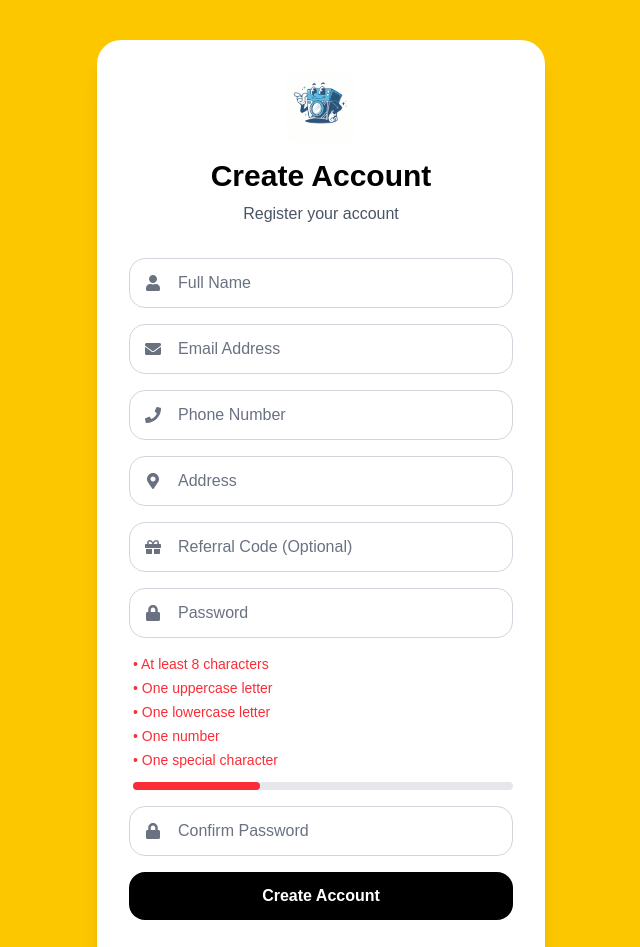
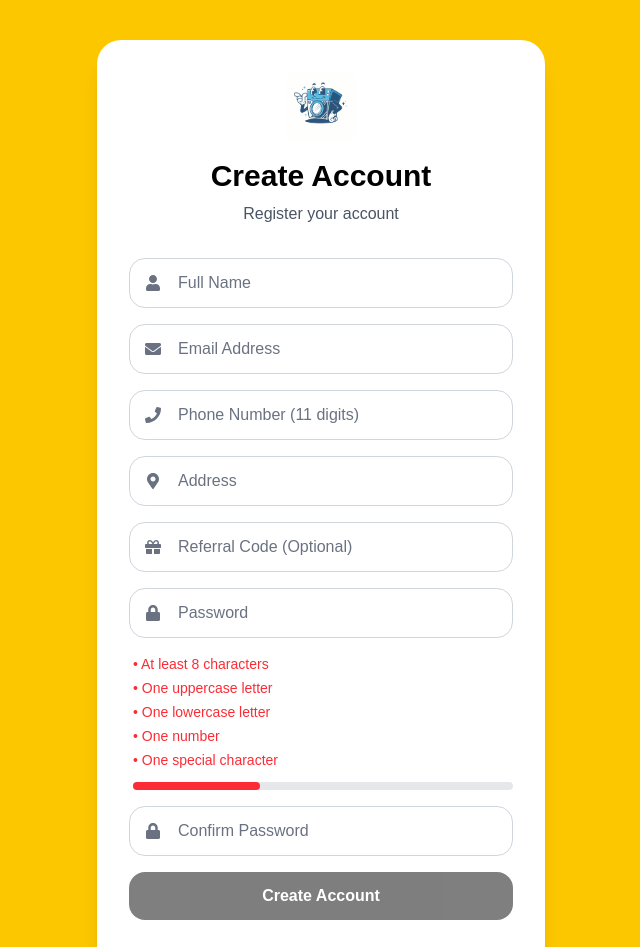
Before and after one commit to adamuchindoo/spotless-frontend, a Next.js app: page /register in a window 1280 px wide. Shown: the top 947 px of the page, without its empty margins (319-959 px from the left). Built offline with nearby package versions, Linux system fonts and the light colour scheme.

Commit message:
login update

```diff
--- a/app/register/RegisterForm.tsx
+++ b/app/register/RegisterForm.tsx
@@ -13,6 +13,9 @@ import {
   FaLock,
   FaGift,
 } from "react-icons/fa";
+
+const EMAIL_REGEX = /^[^\s@]+@[^\s@]+\.[^\s@]+$/;
+const PHONE_REGEX = /^\d{11}$/;
 
 export default function RegisterForm() {
   const router = useRouter();
@@ -30,7 +33,17 @@ export default function RegisterForm() {
     referral_code: "",
   });
 
-  /* ================= PASSWORD VALIDATION ================= */
+  const [touched, setTouched] = useState({
+    email: false,
+    phone_number: false,
+    confirm_password: false,
+  });
+
+  /* ================= VALIDATION ================= */
+
+  const emailValid = EMAIL_REGEX.test(formData.email);
+  const phoneValid = PHONE_REGEX.test(formData.phone_number);
+  const passwordsMatch = formData.password === formData.confirm_password;
 
   const passwordRules = {
     minLength: formData.password.length >= 8,
@@ -43,6 +56,15 @@ export default function RegisterForm() {
   const isPasswordValid = Object.values(passwordRules).every(Boolean);
 
   const strength = Object.values(passwordRules).filter(Boolean).length;
+
+  const isFormValid =
+    formData.full_name.trim().length > 0 &&
+    emailValid &&
+    phoneValid &&
+    formData.address.trim().length > 0 &&
+    isPasswordValid &&
+    passwordsMatch &&
+    formData.confirm_password.length > 0;
 
   /* ================= AUTO FILL REF ================= */
 
@@ -60,10 +82,12 @@ export default function RegisterForm() {
   /* ================= HANDLE INPUT ================= */
 
   const handleChange = (e: React.ChangeEvent<HTMLInputElement>) => {
-    setFormData({
-      ...formData,
-      [e.target.name]: e.target.value,
-    });
+    setFormData({ ...formData, [e.target.name]: e.target.value });
+  };
+
+  const handleBlur = (e: React.FocusEvent<HTMLInputElement>) => {
+    const { name } = e.target;
+    if (name in touched) setTouched({ ...touched, [name]: true });
   };
 
   /* ================= SUBMIT ================= */
@@ -140,33 +164,46 @@ export default function RegisterForm() {
           </div>
 
           {/* EMAIL */}
+          <div>
             <div className="relative">
               <FaEnvelope className="absolute left-4 top-1/2 -translate-y-1/2 text-gray-500" />
-
               <input
-              type="email"
+                type="text"
                 name="email"
                 placeholder="Email Address"
                 value={formData.email}
                 onChange={handleChange}
-              className="w-full border border-gray-300 bg-white text-black placeholder:text-gray-500 p-3 pl-12 rounded-2xl outline-none focus:ring-2 focus:ring-black"
-              required
+                onBlur={handleBlur}
+                className={`w-full border bg-white text-black placeholder:text-gray-500 p-3 pl-12 rounded-2xl outline-none focus:ring-2 focus:ring-black ${
+                  touched.email && !emailValid ? "border-red-500" : "border-gray-300"
+                }`}
               />
+            </div>
+            {touched.email && !emailValid && (
+              <p className="text-red-500 text-xs mt-1 ml-1">Enter a valid email address.</p>
+            )}
           </div>
 
           {/* PHONE */}
+          <div>
             <div className="relative">
               <FaPhone className="absolute left-4 top-1/2 -translate-y-1/2 text-gray-500" />
-
               <input
-              type="text"
+                type="tel"
                 name="phone_number"
-              placeholder="Phone Number"
+                placeholder="Phone Number (11 digits)"
                 value={formData.phone_number}
                 onChange={handleChange}
-              className="w-full border border-gray-300 bg-white text-black placeholder:text-gray-500 p-3 pl-12 rounded-2xl outline-none focus:ring-2 focus:ring-black"
-              required
+                onBlur={handleBlur}
+                maxLength={11}
+                className={`w-full border bg-white text-black placeholder:text-gray-500 p-3 pl-12 rounded-2xl outline-none focus:ring-2 focus:ring-black ${
+                  touched.phone_number && !phoneValid ? "border-red-500" : "border-gray-300"
+                }`}
               />
+            </div>
+            {touched.phone_number && !phoneValid && (
+              <p className="text-red-500 text-xs mt-1 ml-1">Phone number must be exactly 11 digits.</p>
+            )}
           </div>
 
           {/* ADDRESS */}
@@ -271,25 +308,31 @@ export default function RegisterForm() {
           </div>
 
           {/* CONFIRM PASSWORD */}
+          <div>
             <div className="relative">
               <FaLock className="absolute left-4 top-1/2 -translate-y-1/2 text-gray-500" />
-
               <input
                 type="password"
                 name="confirm_password"
                 placeholder="Confirm Password"
                 value={formData.confirm_password}
                 onChange={handleChange}
-              className="w-full border border-gray-300 bg-white text-black placeholder:text-gray-500 p-3 pl-12 rounded-2xl outline-none focus:ring-2 focus:ring-black"
-              required
+                onBlur={handleBlur}
+                className={`w-full border bg-white text-black placeholder:text-gray-500 p-3 pl-12 rounded-2xl outline-none focus:ring-2 focus:ring-black ${
+                  touched.confirm_password && !passwordsMatch ? "border-red-500" : "border-gray-300"
+                }`}
               />
+            </div>
+            {touched.confirm_password && !passwordsMatch && (
+              <p className="text-red-500 text-xs mt-1 ml-1">Passwords do not match.</p>
+            )}
           </div>
 
           {/* BUTTON */}
           <button
             type="submit"
-            disabled={loading}
-            className="w-full bg-black text-white py-3 rounded-2xl font-semibold hover:opacity-90 transition disabled:opacity-50"
+            disabled={loading || !isFormValid}
+            className="w-full bg-black text-white py-3 rounded-2xl font-semibold hover:opacity-90 transition disabled:opacity-50 disabled:cursor-not-allowed"
           >
             {loading ? "Creating Account..." : "Create Account"}
           </button>
```
Lines whose indentation alone changed are shown as unchanged.
